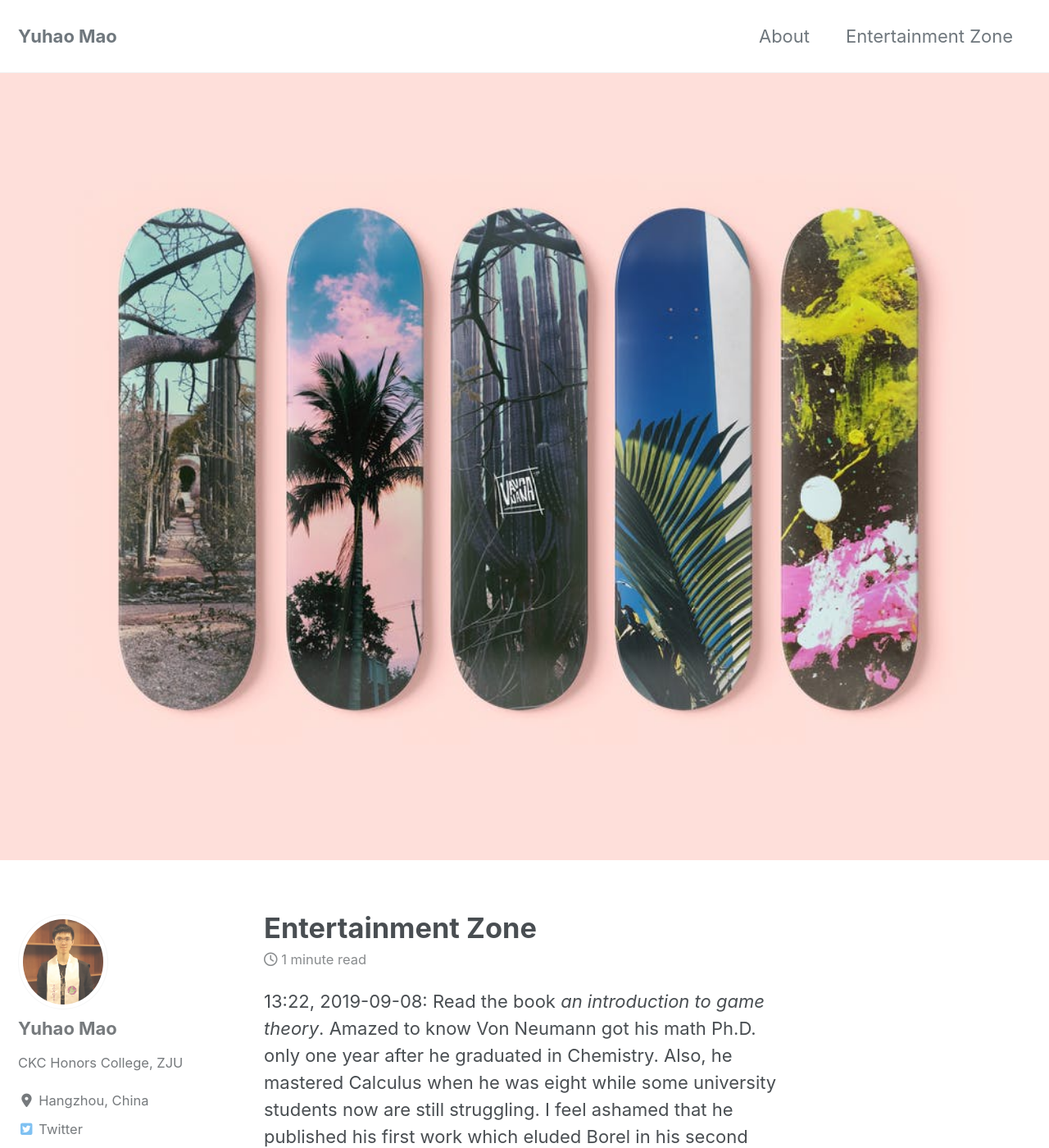
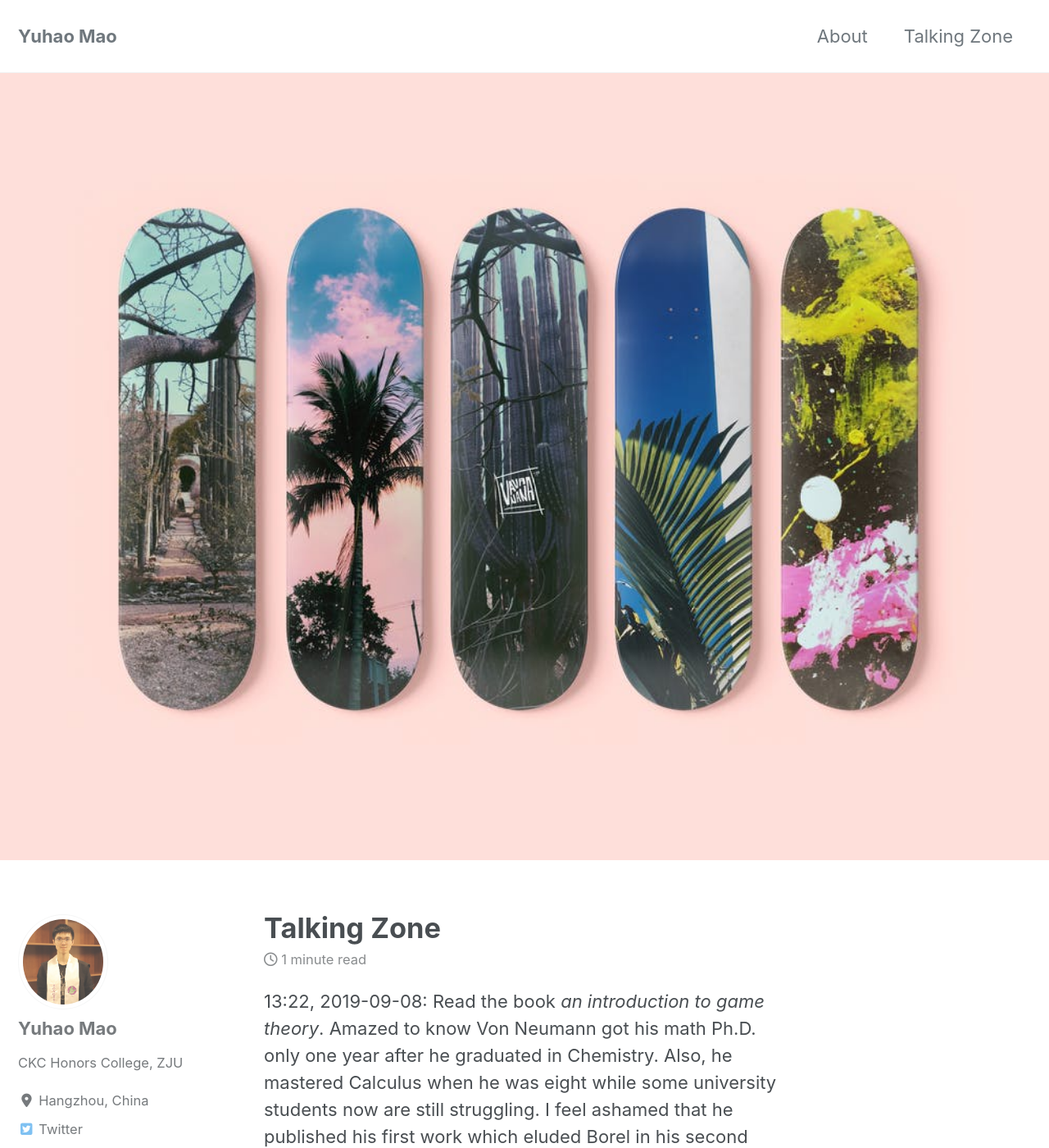
Before and after one commit to AlgebraLoveme/AlgebraLoveme.github.io, a Jekyll site: the page built from _pages/Entertainment.md, in a window 1280 px wide and 1400 px high. Shown: the whole window at 82% size. Built offline with Jekyll 4.4.1, drawn with Linux system fonts in a browser that asks for light colours; cached includes are drawn as plain includes; nearby versions of some CDN libraries; emoji names are drawn with the system emoji font.

Commit message:
revised name of entertainment

```diff
--- a/_data/navigation.yml
+++ b/_data/navigation.yml
@@ -2,8 +2,8 @@
 main:
   - title: "About"
     url: /about/
-  - title: "Entertainment Zone"
-    url: /entertainment/
+  - title: "Talking Zone"
+    url: /talking/
   # - title: "learning notes"
   #   url: /learning_notes/
   # - title: "About"
--- a/_pages/Entertainment.md
+++ b/_pages/Entertainment.md
@@ -1,6 +1,6 @@
 ---
-title: "Entertainment Zone"
-permalink: /entertainment/
+title: "Talking Zone"
+permalink: /talking/
 mathjax: "true"
 header:
     image: "/imgs/surfboard.jpg"
```
